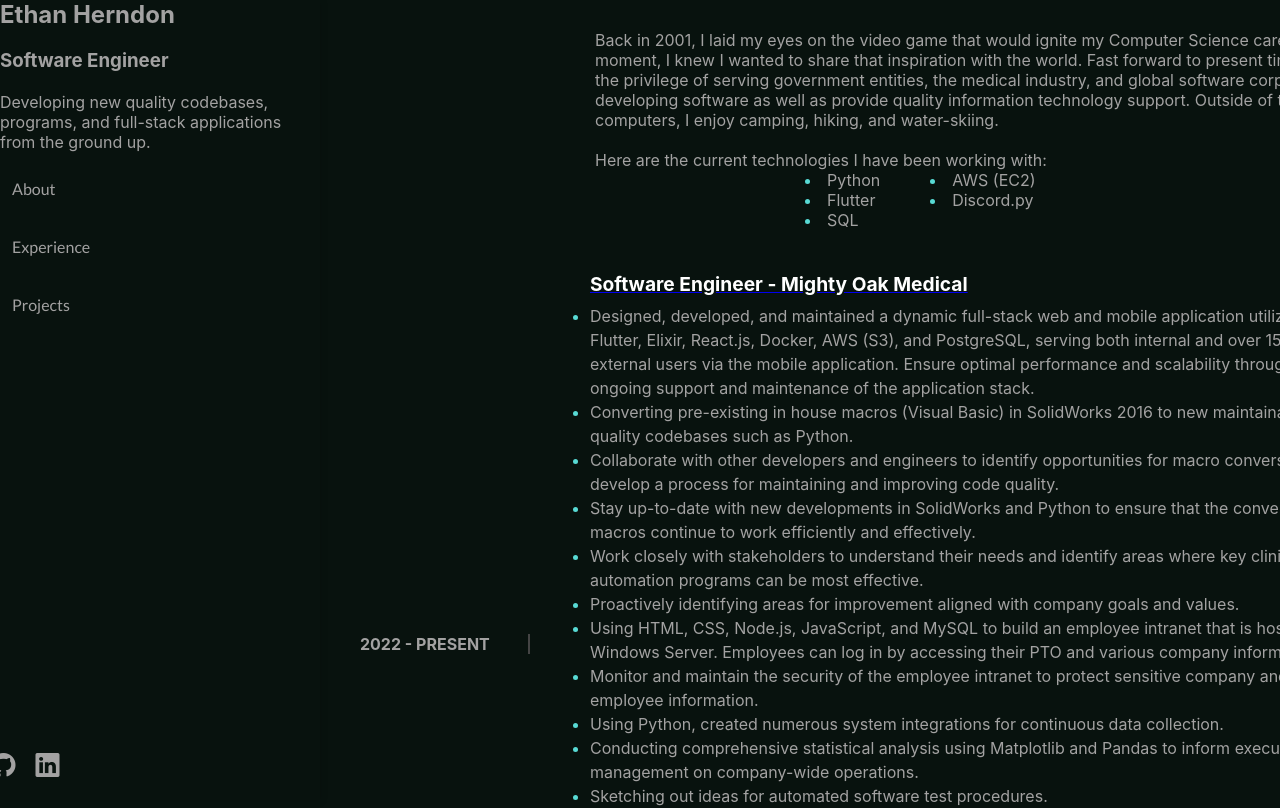
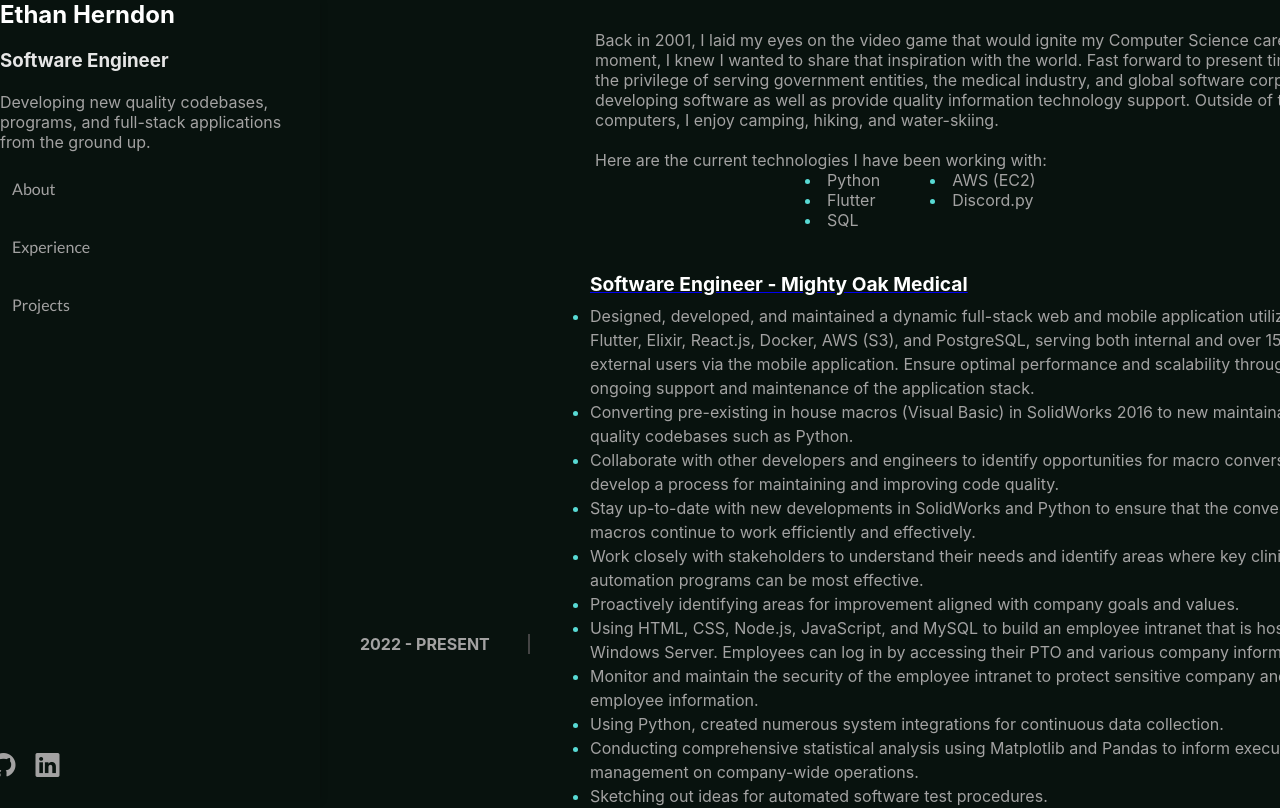
Before and after one commit to HerndonE/Portfolio-Website, a React (Create React App) app in the folder my-react-app/: page / in a window 1280 px wide. Shown: the top 808 px of the page. Built offline with nearby package versions, Linux system fonts and the light colour scheme.

Commit message:
[update] changed heading tag color in nav bar

```diff
--- a/my-react-app/src/components/CustomNav.js
+++ b/my-react-app/src/components/CustomNav.js
@@ -21,8 +21,8 @@ const CustomNav = ({ li, handleClick  }) => {
   return (
     <nav className="navbar-menu" style={{ width: window === false ? 320 : 60 }}>
       <ul className="navbar__list">
-      <h1>Ethan Herndon</h1><br />
-      <h3>Software Engineer</h3><br />
+      <div class="name"><h1>Ethan Herndon</h1></div><br />
+      <div class="role"><h3>Software Engineer</h3></div><br />
       <p>Developing new quality codebases, programs, and full-stack applications from the ground up.</p>
         {li.map((item, i) => (
           <div className="navbar__li-box" key={i} onClick={() => handleClick(item[0].toLowerCase())}>
--- a/my-react-app/src/components/_CustomNav.scss
+++ b/my-react-app/src/components/_CustomNav.scss
@@ -2,7 +2,8 @@
 
 $backgroundColor: white;
 $textcolor: #000000;
-$borderLeftColor: #58b5fc;
+$borderLeftColor: rgb(230, 230, 230);
+
 
 .navbar-menu {
   position: fixed; // Keep navbar fixed
@@ -37,7 +38,7 @@ $borderLeftColor: #58b5fc;
   }
 
   .nav-footer-icons i:hover {
-    color: blue; /* Change color on hover */
+    color: rgb(230, 230, 230); /* Change color on hover */
   }
 
   .burger {
@@ -52,6 +53,14 @@ $borderLeftColor: #58b5fc;
 
   .navbar__list {
     list-style-type: none;
+
+    .name {
+      color: white;
+    }
+
+    .role {
+      color: rgb(230, 230, 230);
+    }
 
     .navbar__li {
       display: inline-block;
```
